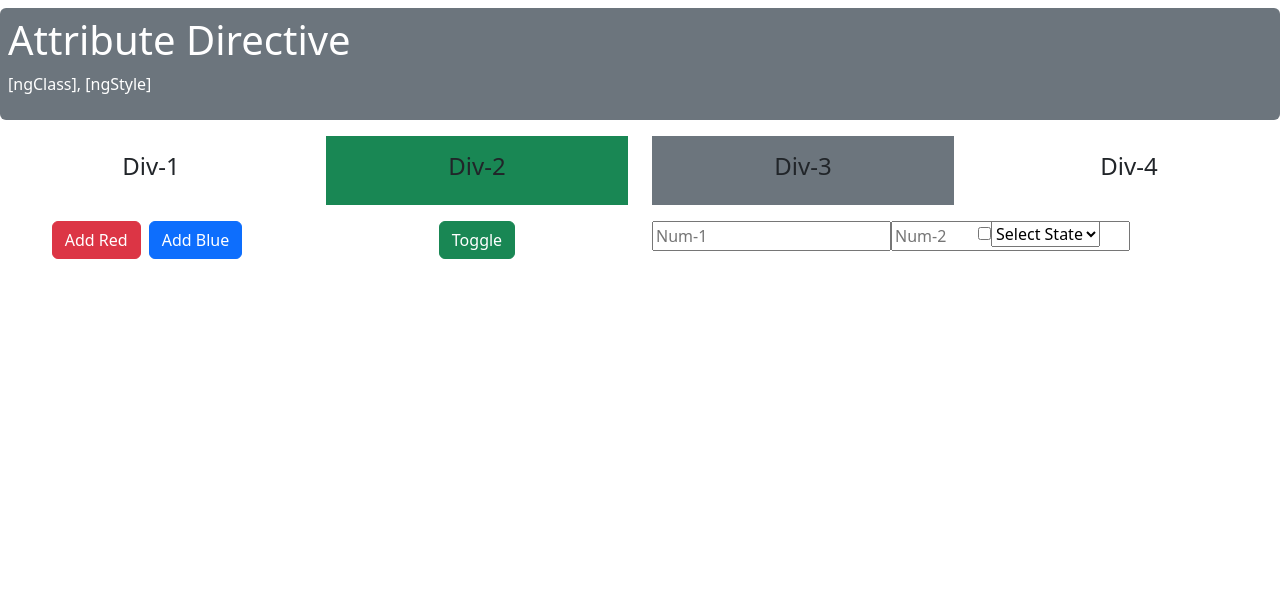
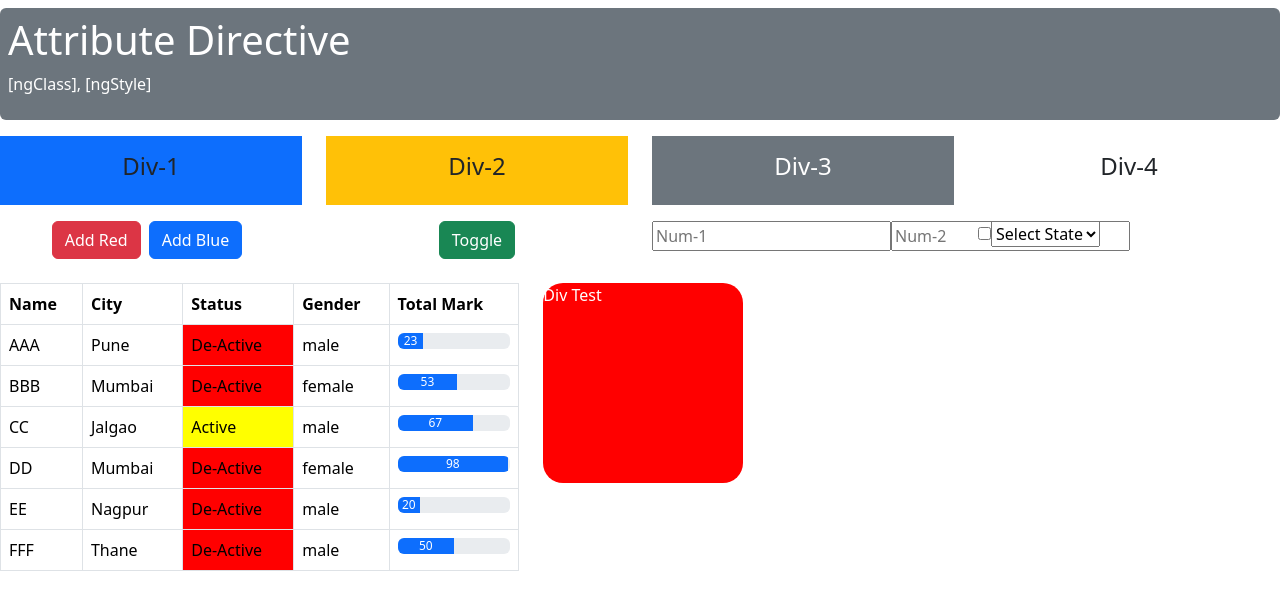
Before and after one commit to JBworks-GIT/angular_18_tutorial, an Angular app: page / in a window 1280 px wide. Shown: the top 610 px of the page. Built offline with nearby package versions, Linux system fonts and the light colour scheme.

Commit message:
style and class directive

```diff
--- a/src/app/components/directive/attribute-directive/attribute-directive.component.html
+++ b/src/app/components/directive/attribute-directive/attribute-directive.component.html
@@ -1,64 +1,62 @@
 <div class="mt-2 p-2 bg-secondary text-white rounded">
     <h1>Attribute Directive</h1>
     <p>[ngClass], [ngStyle]</p>
-    <!-- <button class="btn btn-primary"  >Go To Structural</button> -->
 </div>
 <div class="row pt-3">
     <div class="col-3">
-        <div class="p-3 text-center [ngClass]='div1BgColor' " >
-            <h4>Div-1 </h4>
+        <div class="p-3 text-center" [ngClass]="div1BgColor">
+            <h4>Div-1</h4>
         </div>
     </div>
     <div class="col-3">
-        <div class="bg-success p-3 text-center" >
-            <h4>Div-2 </h4>
+        <div class="p-3 text-center" [ngClass]="isDiv2Active ? 'bg-success' : 'bg-warning'">
+            <h4>Div-2</h4>
         </div>
     </div>
     <div class="col-3">
-        <div class="bg-secondary p-3 text-center">
-            <h4>Div-3 </h4>
+        <div class="p-3 text-center" [ngClass] = "num1 == num2 ? 'bg-secondary text-white' : 'bg-danger text-primary'" >
+            <h4>Div-3</h4>
         </div>
     </div>
     <div class="col-3">
-        <div class=" p-3 text-center">
-            <h4>Div-4 </h4>
+        <div class="p-3 text-center" [ngClass]="isActive ? 'bg-primary': ''  ">
+            <h4>Div-4</h4>
         </div>
     </div>
 </div>
 <div class="row pt-3">
     <div class="col-3 text-center">
-        <button class="btn btn-danger">Add Red</button>
-        <button class="btn btn-primary mx-2" >Add Blue</button>
+        <button class="btn btn-danger" (click)="addRedClass()">Add Red</button>
+        <button class="btn btn-primary mx-2"(click)="addBlueClass()" >Add Blue</button>
     </div>
     <div class="col-3 text-center">
-        <button class="btn btn-success" >Toggle</button>
+        <button class="btn btn-success" (click)="toggleDiv2Class()" >Toggle</button>
     </div>
     <div class="col-3">
-        <div style="display: flex;align-items:center">
-            <input type="text"  placeholder="Num-1" class="width-50">
-            <input type="text" placeholder="Num-2" class="width-50">
+        <div style="display: flex; align-items: center">
+            <input type="text" [(ngModel)]="num1" placeholder="Num-1" class="width-50">
+            <input type="text" [(ngModel)]="num2" placeholder="Num-2" class="width-50">
         </div>
     </div>
     <div class="col-3">
-        <div style="display: flex;align-items:center">
-            <input type="checkbox" class="width-50">
+        <div style="display: flex; align-items: center">
+            <input type="checkbox" [(ngModel)]="isActive" class="width-50">
             <select>
                 <option value="">Select State</option>
                 <option value="India">India</option>
                 <option value="USA">USA</option>
-                <option value="Shrilanka">Shrilanka</option>
+                <option value="Sri Lanka">Sri Lanka</option>
             </select>
         </div>
     </div>
 </div>
 
 
-<!--
 <div class="row pt-4">
     <div class="col-5">
         <table class="table table-bordered">
             <thead>
-                <tr>
+                <tr >
                     <th>Name</th>
                     <th>City</th>
                     <th>Status</th>
@@ -68,26 +66,26 @@
             </thead>
             <tbody>
                 <tr *ngFor="let stud of studentList">
-                    <td> {{stud.name}} </td>
-                    <td> {{stud.city}} </td>
-                    <td [ngStyle]="{'background-color':stud.isActive ? 'yellow' : 'red'}">
-                        <span> {{stud.isActive ? 'Active': 'De-Active'}}</span>
+                    <td>{{stud.name}}</td>
+                    <td>{{stud.city}}</td>
+                    <td [ngStyle]="{'background-color': stud.isActive ? 'yellow': 'red'}">
+                        <span>{{stud.isActive ? 'Active' : 'De-Active'}}</span>
                     </td>
-                    <td> {{stud.gender}} </td>
+                    <td>{{stud.gender}}</td>
                     <td>
                         <div class="progress">
-                            <div class="progress-bar" [ngStyle]="{'width':stud.totalMarks+'%'}">{{stud.totalMarks}}
+                            <div class="progress-bar" [ngStyle]="{'width':stud.totalMarks + '%'}">
+                                {{stud.totalMarks}}
                             </div>
                         </div>
-
                     </td>
                 </tr>
             </tbody>
         </table>
     </div>
     <div class="col-5">
-        <div [ngStyle]="customerStyle">
+        <div [ngStyle]="customStyle">
             Div Test
         </div>
     </div>
-</div> -->
+</div>
--- a/src/app/components/directive/attribute-directive/attribute-directive.component.ts
+++ b/src/app/components/directive/attribute-directive/attribute-directive.component.ts
@@ -1,14 +1,42 @@
 import { CommonModule } from '@angular/common';
 import { Component } from '@angular/core';
+import { FormsModule } from '@angular/forms';
 
 @Component({
   selector: 'app-attribute-directive',
   standalone: true,
-  imports: [CommonModule],
+  imports: [CommonModule,FormsModule],
   templateUrl: './attribute-directive.component.html',
   styleUrl: './attribute-directive.component.css'
 })
 export class AttributeDirectiveComponent {
-  div1BgColor:string = '';
-
+  div1BgColor:string = 'bg-primary';
+  addRedClass(){
+    this.div1BgColor = "bg-danger";
+  }
+  addBlueClass(){
+    this.div1BgColor= "bg-primary";
+  }
+  isDiv2Active:boolean = false;
+  toggleDiv2Class(){
+    this.isDiv2Active = !this.isDiv2Active;
+  }
+  customStyle:any = {
+    'color':"white",
+    'background-color':'red',
+    'width': '200px',
+    'height':'200px',
+    'border-radius':'10%',
+  };
+  num1: string = "";
+  num2: string = "";
+  isActive:boolean = false;
+  studentList: any[] = [
+    {studId:12, totalMarks:"23", gender:"male",name:"AAA", city:"Pune", isActive:false},
+    {studId:22, totalMarks:"53", gender:"female",name:"BBB", city:"Mumbai", isActive:false},
+    {studId:32, totalMarks:"67", gender:"male",name:"CC", city:"Jalgao", isActive:true},
+    {studId:56, totalMarks:"98", gender:"female",name:"DD", city:"Mumbai", isActive:false},
+    {studId:34, totalMarks:"20", gender:"male",name:"EE", city:"Nagpur", isActive:false},
+    {studId:76, totalMarks:"50", gender:"male",name:"FFF", city:"Thane", isActive:false},
+  ]
 }
```
